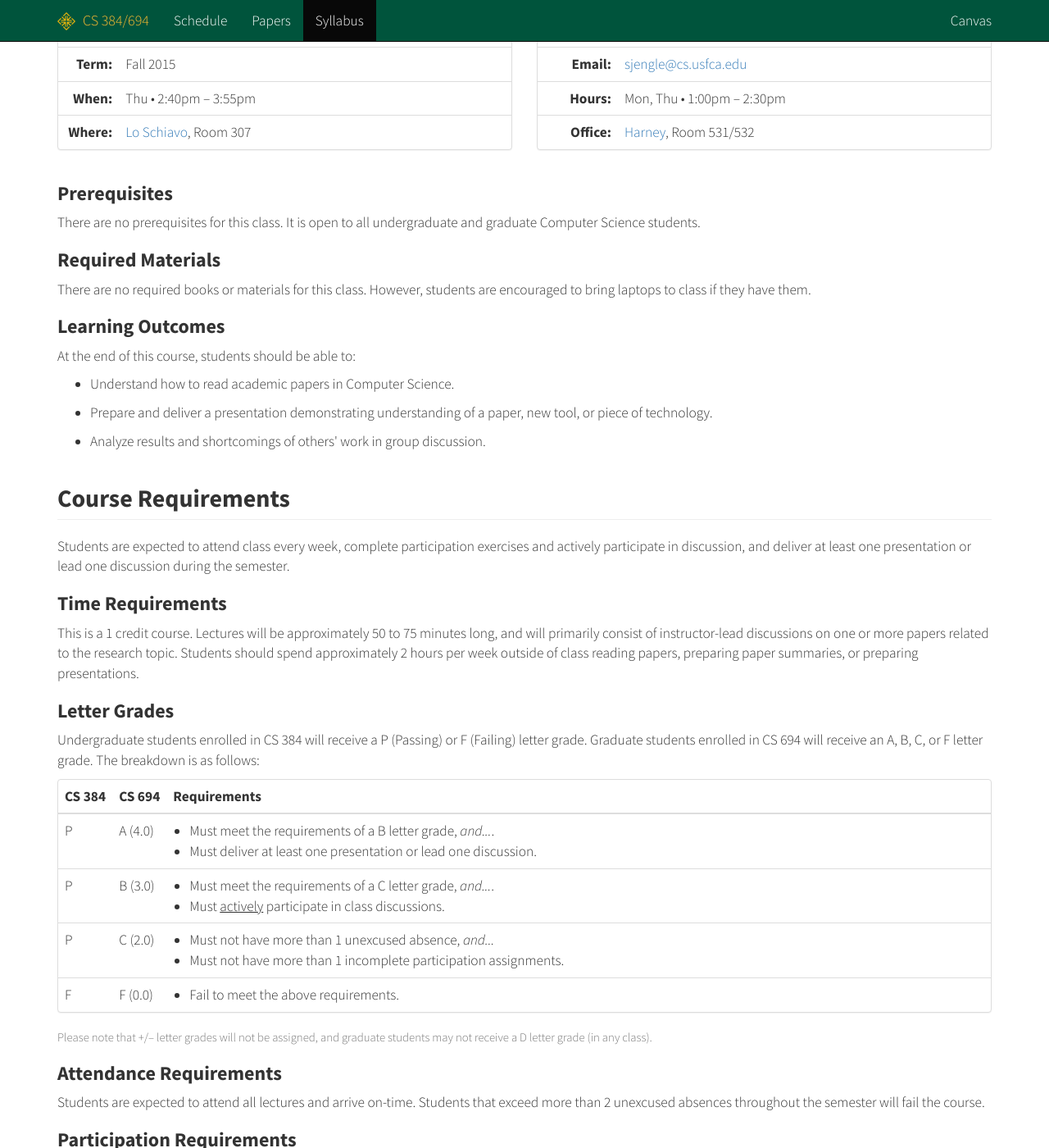
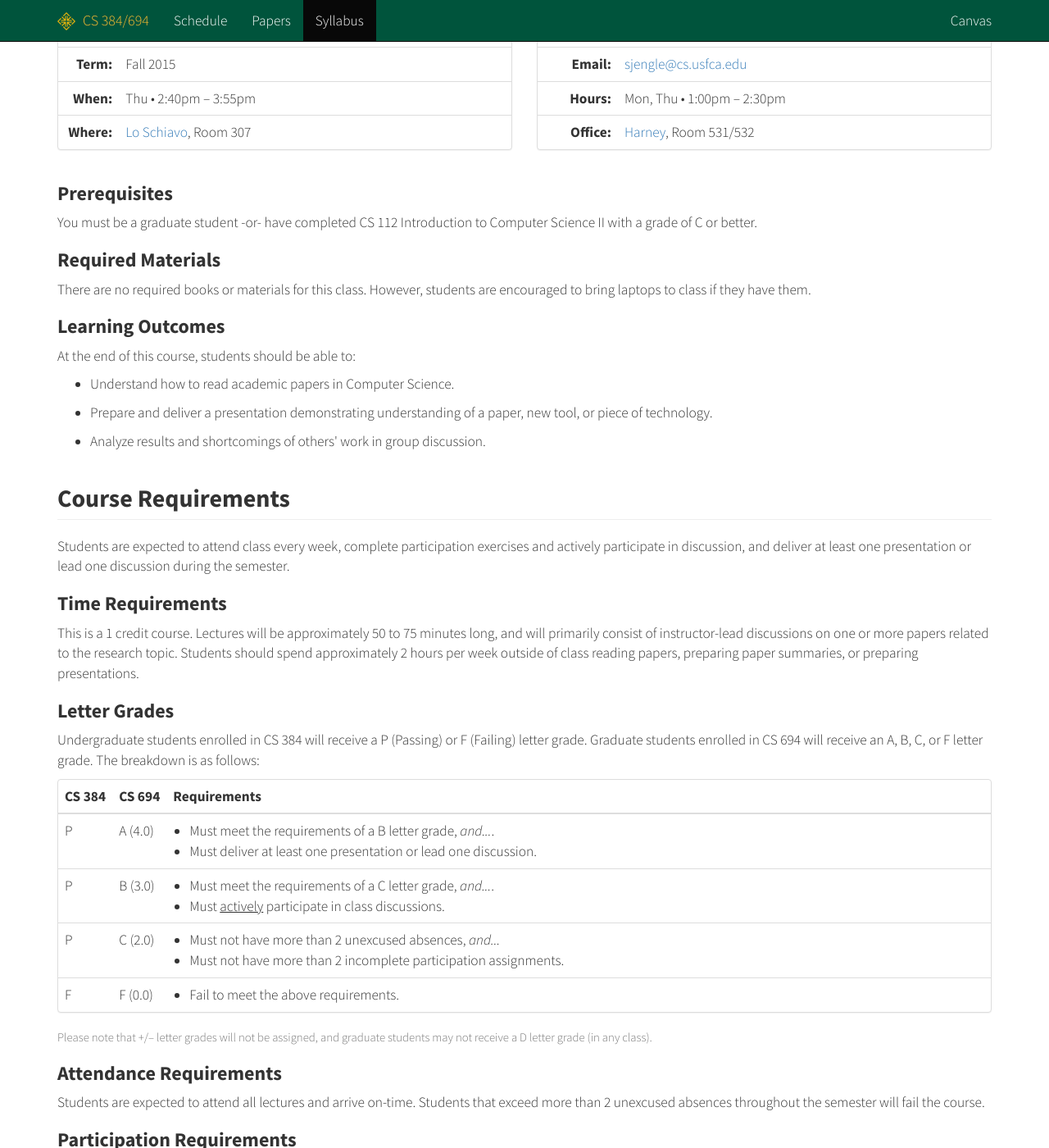
Before and after one commit to cs694/fall2015, a Jekyll site: the page built from syllabus.html, in a window 1280 px wide and 1400 px high, scrolled down 526 px. Shown: the whole window at 82% size. Built offline with Jekyll 4.4.1, drawn with Linux system fonts in a browser that asks for light colours; Markdown is read by kramdown in place of the engine named in the settings.

Commit message:
Tweaking syllabus.

```diff
--- a/_data/course.yml
+++ b/_data/course.yml
@@ -25,7 +25,7 @@ office:
     room: 531/532
     url: http://www.usfca.edu/virtualtour/harney/
 description: 'In this course, students will explore research topics in Computer Science. Students will read academic papers, independently learn tools and technologies related to the area, present research findings, lead tutorials on relevant tools, and participate in group discussion.'
-prerequisites: 'There are no prerequisites for this class. It is open to all undergraduate and graduate Computer Science students.'
+prerequisites: 'You must be a graduate student -or- have completed CS 112 Introduction to Computer Science II with a grade of C or better.'
 materials: 'There are no required books or materials for this class. However, students are encouraged to bring laptops to class if they have them.'
 outcomes:
   - Understand how to read academic papers in Computer Science.
--- a/syllabus.html
+++ b/syllabus.html
@@ -137,8 +137,8 @@ title: Syllabus
     <td>C (2.0)</td>
     <td>
       <ul class="noindent">
-        <li>Must not have more than 1 unexcused absence, <em>and...</em></li>
-        <li>Must not have more than 1 incomplete participation assignments.</li>
+        <li>Must not have more than 2 unexcused absences, <em>and...</em></li>
+        <li>Must not have more than 2 incomplete participation assignments.</li>
       </ul>
     </td>
   </tr>
```
